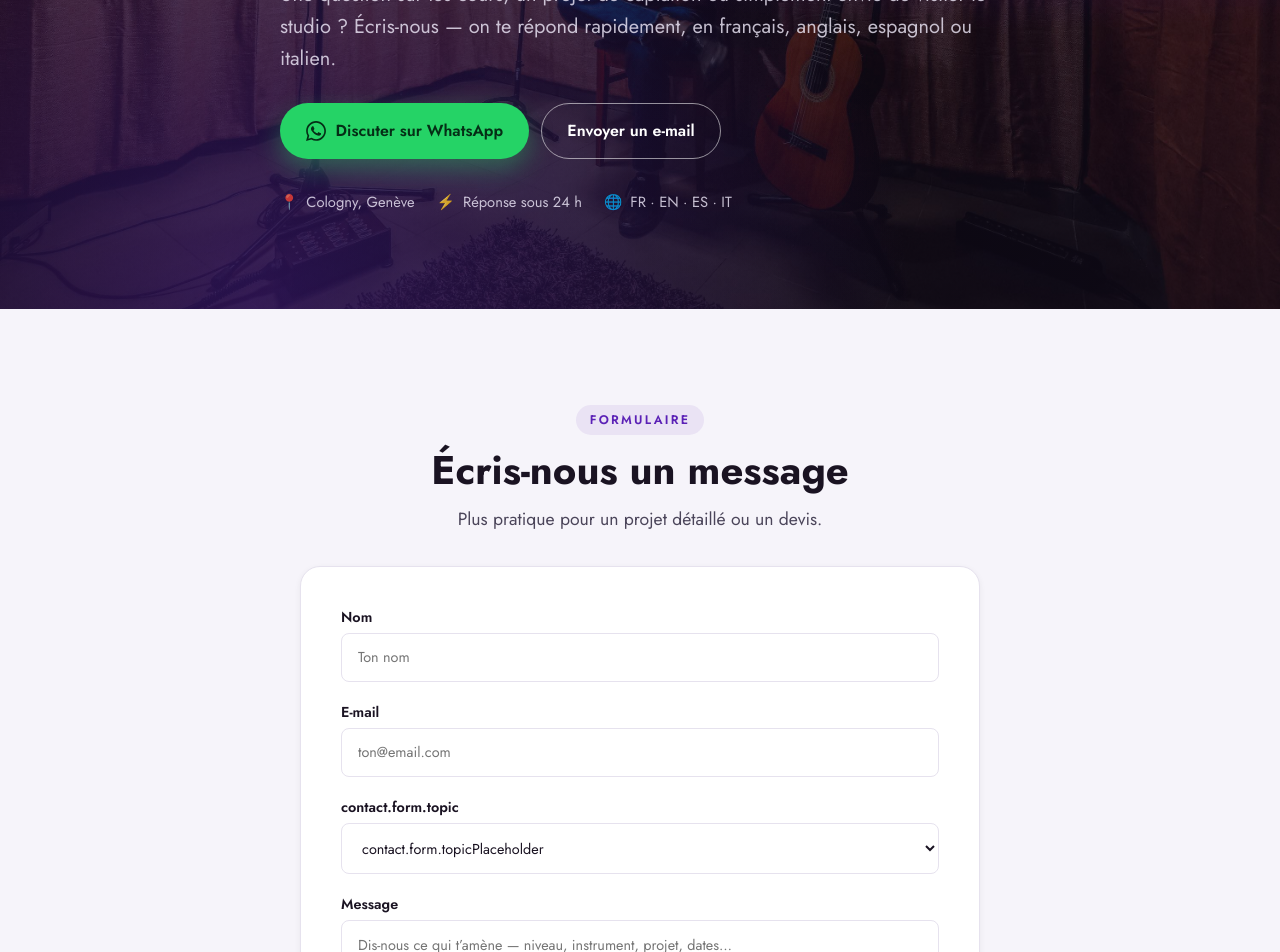
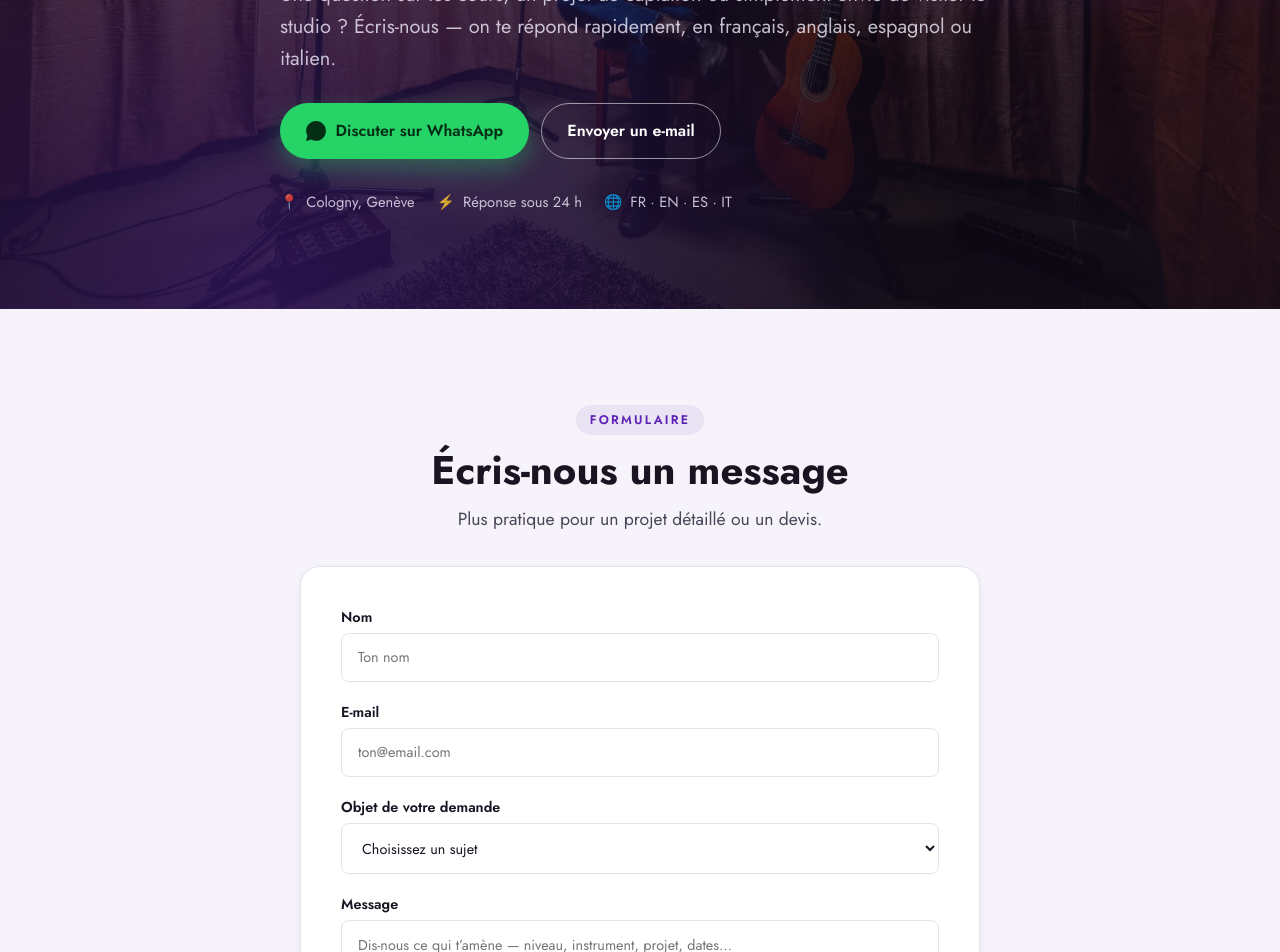
Before and after one commit to twinparadoxmusica/atahualpa-studio, a Next.js app: page /contact in a window 1280 px wide. Shown: the part 400-1352 px from the top of the page. Built offline with nearby package versions, Linux system fonts and the light colour scheme.

Commit message:
Localize contact inquiry topic dropdown

```diff
--- a/components/ContactForm/index.js
+++ b/components/ContactForm/index.js
@@ -7,101 +7,51 @@ import './styles.css';
 
 const WHATSAPP_URL = 'https://wa.me/41772792514';
 const EMAIL = 'contact@atahualpamusicstudio.com';
+const TOPIC_COPY = {
+  fr: { label:'Objet de votre demande', placeholder:'Choisissez un sujet', music:'Cours de musique', recording:'Enregistrement & streaming', acoustics:'Acoustique & insonorisation', other:'Autre' },
+  en: { label:'Subject of your request', placeholder:'Choose a subject', music:'Music lessons', recording:'Recording & streaming', acoustics:'Acoustics & soundproofing', other:'Other' },
+  es: { label:'Motivo de tu consulta', placeholder:'Elegí un tema', music:'Clases de música', recording:'Grabación & streaming', acoustics:'Acústica & insonorización', other:'Otro' },
+  it: { label:'Oggetto della richiesta', placeholder:'Scegli un argomento', music:'Lezioni di musica', recording:'Registrazione & streaming', acoustics:'Acustica & insonorizzazione', other:'Altro' },
+};
 
 const ContactForm = () => {
   const { t, locale } = useLanguage();
+  const topicCopy = TOPIC_COPY[locale] || TOPIC_COPY.fr;
   const [submitted, setSubmitted] = useState(false);
   const [pending, setPending] = useState(false);
 
   const handleSubmit = async (e) => {
-    e.preventDefault();
-    setPending(true);
-
+    e.preventDefault(); setPending(true);
     const form = e.target;
     const data = typeof FormData !== 'undefined' ? new FormData(form) : null;
-    if (!data) {
-      if (typeof window !== 'undefined') window.alert(t('contact.form.errorFormData'));
-      setPending(false);
-      return;
-    }
-
-    const contact = {
-      name: data.get('name'),
-      email: data.get('email'),
-      topic: data.get('topic'),
-      message: data.get('message'),
-      locale,
-    };
-
+    if (!data) { if (typeof window !== 'undefined') window.alert(t('contact.form.errorFormData')); setPending(false); return; }
+    const contact = { name:data.get('name'), email:data.get('email'), topic:data.get('topic'), message:data.get('message'), locale };
     try {
-      const response = await fetch('/api/contact', {
-        method: 'POST',
-        headers: { 'Content-Type': 'application/json' },
-        body: JSON.stringify({ ...contact, website: data.get('website') }),
-      });
+      const response = await fetch('/api/contact', { method:'POST', headers:{'Content-Type':'application/json'}, body:JSON.stringify({...contact, website:data.get('website')}) });
       if (response.ok) {
-        const result = await response.json();
-        setSubmitted(true);
-        form.reset();
-        void sendContactNotification({ submissionId: result.submissionId, contact }).catch(() => {});
+        const result = await response.json(); setSubmitted(true); form.reset();
+        void sendContactNotification({ submissionId:result.submissionId, contact }).catch(() => {});
       } else if (typeof window !== 'undefined') window.alert(t('contact.form.errorSend'));
-    } catch {
-      if (typeof window !== 'undefined') window.alert(t('contact.form.errorSend'));
-    } finally {
-      setPending(false);
-    }
+    } catch { if (typeof window !== 'undefined') window.alert(t('contact.form.errorSend')); }
+    finally { setPending(false); }
   };
 
-  return (
-    <>
-      <section className="contact-hero" aria-labelledby="contact-hero-title">
-        <Container variant="default" className="contact-hero__inner">
-          <span className="contact-hero__eyebrow">{t('contact.hero.eyebrow')}</span>
-          <h1 id="contact-hero-title" className="contact-hero__title">{t('contact.hero.title')}</h1>
-          <p className="contact-hero__lede">{t('contact.hero.lede')}</p>
-          <div className="contact-hero__cta">
-            <a className="contact-hero__btn contact-hero__btn--whatsapp" href={WHATSAPP_URL} target="_blank" rel="noopener noreferrer" aria-label={t('contact.hero.whatsappAria')}>
-              <svg aria-hidden="true" viewBox="0 0 24 24" width="20" height="20" fill="currentColor" fillRule="evenodd" clipRule="evenodd"><path d="M.057 24l1.687-6.163c-1.041-1.804-1.588-3.849-1.587-5.946.003-6.556 5.338-11.891 11.893-11.891 3.181.001 6.167 1.24 8.413 3.488 2.245 2.248 3.481 5.236 3.48 8.414-.003 6.557-5.338 11.892-11.893 11.892-1.99-.001-3.951-.5-5.688-1.448L.057 24zm6.597-3.807c1.676.995 3.276 1.591 5.392 1.592 5.448 0 9.886-4.434 9.889-9.885.002-5.462-4.415-9.89-9.881-9.892-5.452 0-9.887 4.434-9.889 9.884-.001 2.225.651 3.891 1.746 5.634l-.999 3.648 3.742-.981zm11.387-5.464c-.074-.124-.272-.198-.57-.347-.297-.149-1.758-.868-2.031-.967-.272-.099-.47-.149-.669.149-.198.297-.768.967-.941 1.165-.173.198-.347.223-.644.074-.297-.149-1.255-.462-2.39-1.475-.883-.788-1.48-1.761-1.653-2.059-.173-.297-.018-.458.13-.606.134-.133.297-.347.446-.521.151-.172.2-.296.3-.495.099-.198.05-.372-.025-.521-.075-.149-.669-1.612-.916-2.207-.242-.579-.487-.501-.669-.51l-.57-.01c-.198 0-.52.074-.792.372s-1.04 1.016-1.04 2.479 1.065 2.876 1.213 3.074c.149.198 2.095 3.2 5.076 4.487.709.306 1.263.489 1.694.626.712.226 1.36.194 1.872.118.571-.085 1.758-.719 2.006-1.413.248-.695.248-1.29.173-1.414z" /></svg>
-              <span>{t('contact.hero.whatsapp')}</span>
-            </a>
-            <a className="contact-hero__btn contact-hero__btn--ghost" href={`mailto:${EMAIL}`}>{t('contact.hero.email')}</a>
-          </div>
-          <ul className="contact-hero__meta" aria-label={t('contact.hero.metaLabel')}>
-            <li><span aria-hidden="true">📍</span><span>{t('contact.hero.meta.location')}</span></li>
-            <li><span aria-hidden="true">⚡</span><span>{t('contact.hero.meta.response')}</span></li>
-            <li><span aria-hidden="true">🌐</span><span>{t('contact.hero.meta.languages')}</span></li>
-          </ul>
-        </Container>
-      </section>
-
-      <section className="contact-form-section">
-        <Container variant="narrow">
-          <SectionHeader eyebrow={t('contact.form.eyebrow')} title={t('contact.form.title')} lede={t('contact.form.lede')} />
-          <div className="contact-form-card">
-            {submitted ? <p className="contact-form__success">{t('contact.form.success')}</p> : (
-              <form onSubmit={handleSubmit} className="contact-form" noValidate>
-                <label className="contact-form__honeypot" aria-hidden="true">Website<input type="text" name="website" tabIndex="-1" autoComplete="off" /></label>
-                <label className="contact-form__field"><span>{t('contact.form.name')}</span><input type="text" name="name" placeholder={t('contact.form.namePlaceholder')} required /></label>
-                <label className="contact-form__field"><span>{t('contact.form.email')}</span><input type="email" name="email" placeholder={t('contact.form.emailPlaceholder')} required /></label>
-                <label className="contact-form__field">
-                  <span>{t('contact.form.topic')}</span>
-                  <select name="topic" defaultValue="" required>
-                    <option value="" disabled>{t('contact.form.topicPlaceholder')}</option>
-                    <option value="music">{t('contact.form.topic.music')}</option>
-                    <option value="recording">{t('contact.form.topic.recording')}</option>
-                    <option value="acoustics">{t('contact.form.topic.acoustics')}</option>
-                    <option value="other">{t('contact.form.topic.other')}</option>
-                  </select>
-                </label>
-                <label className="contact-form__field"><span>{t('contact.form.message')}</span><textarea name="message" placeholder={t('contact.form.messagePlaceholder')} rows="6" required /></label>
-                <button type="submit" className="contact-form__submit" disabled={pending}>{pending ? t('contact.form.sending') : t('contact.form.submit')}</button>
-              </form>
-            )}
-          </div>
-        </Container>
-      </section>
-    </>
-  );
+  return <>
+    <section className="contact-hero" aria-labelledby="contact-hero-title"><Container variant="default" className="contact-hero__inner">
+      <span className="contact-hero__eyebrow">{t('contact.hero.eyebrow')}</span><h1 id="contact-hero-title" className="contact-hero__title">{t('contact.hero.title')}</h1><p className="contact-hero__lede">{t('contact.hero.lede')}</p>
+      <div className="contact-hero__cta"><a className="contact-hero__btn contact-hero__btn--whatsapp" href={WHATSAPP_URL} target="_blank" rel="noopener noreferrer" aria-label={t('contact.hero.whatsappAria')}><svg aria-hidden="true" viewBox="0 0 24 24" width="20" height="20" fill="currentColor"><path d="M.057 24l1.687-6.163c-1.041-1.804-1.588-3.849-1.587-5.946.003-6.556 5.338-11.891 11.893-11.891 6.557.003 11.891 5.338 11.893 11.902-.003 6.557-5.338 11.892-11.893 11.892-1.99-.001-3.951-.5-5.688-1.448L.057 24z"/></svg><span>{t('contact.hero.whatsapp')}</span></a><a className="contact-hero__btn contact-hero__btn--ghost" href={`mailto:${EMAIL}`}>{t('contact.hero.email')}</a></div>
+      <ul className="contact-hero__meta" aria-label={t('contact.hero.metaLabel')}><li><span>📍</span><span>{t('contact.hero.meta.location')}</span></li><li><span>⚡</span><span>{t('contact.hero.meta.response')}</span></li><li><span>🌐</span><span>{t('contact.hero.meta.languages')}</span></li></ul>
+    </Container></section>
+    <section className="contact-form-section"><Container variant="narrow"><SectionHeader eyebrow={t('contact.form.eyebrow')} title={t('contact.form.title')} lede={t('contact.form.lede')} /><div className="contact-form-card">
+      {submitted ? <p className="contact-form__success">{t('contact.form.success')}</p> : <form onSubmit={handleSubmit} className="contact-form" noValidate>
+        <label className="contact-form__honeypot" aria-hidden="true">Website<input type="text" name="website" tabIndex="-1" autoComplete="off" /></label>
+        <label className="contact-form__field"><span>{t('contact.form.name')}</span><input type="text" name="name" placeholder={t('contact.form.namePlaceholder')} required /></label>
+        <label className="contact-form__field"><span>{t('contact.form.email')}</span><input type="email" name="email" placeholder={t('contact.form.emailPlaceholder')} required /></label>
+        <label className="contact-form__field"><span>{topicCopy.label}</span><select name="topic" defaultValue="" required><option value="" disabled>{topicCopy.placeholder}</option><option value="music">{topicCopy.music}</option><option value="recording">{topicCopy.recording}</option><option value="acoustics">{topicCopy.acoustics}</option><option value="other">{topicCopy.other}</option></select></label>
+        <label className="contact-form__field"><span>{t('contact.form.message')}</span><textarea name="message" placeholder={t('contact.form.messagePlaceholder')} rows="6" required /></label>
+        <button type="submit" className="contact-form__submit" disabled={pending}>{pending ? t('contact.form.sending') : t('contact.form.submit')}</button>
+      </form>}
+    </div></Container></section>
+  </>;
 };
-
 export default ContactForm;
```
